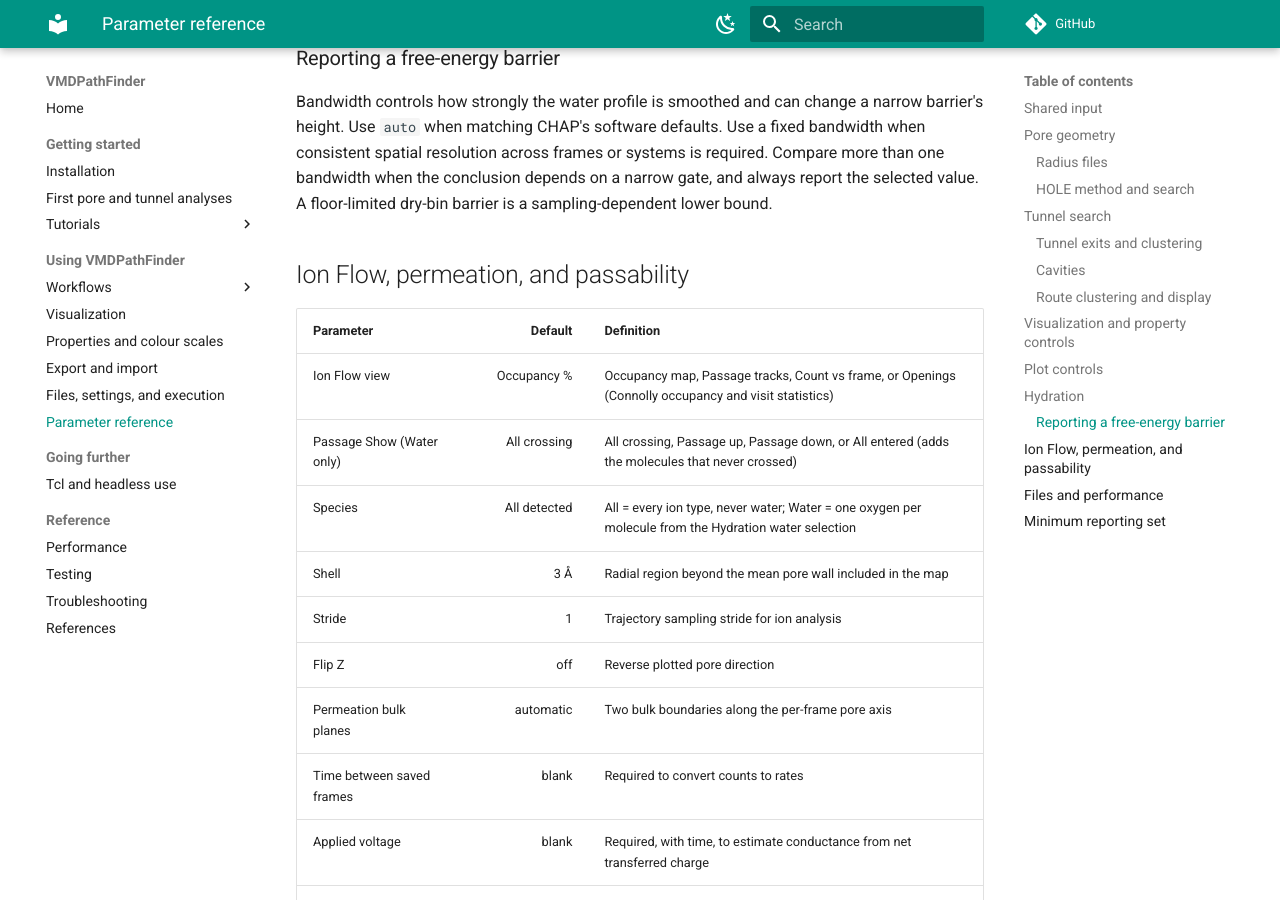
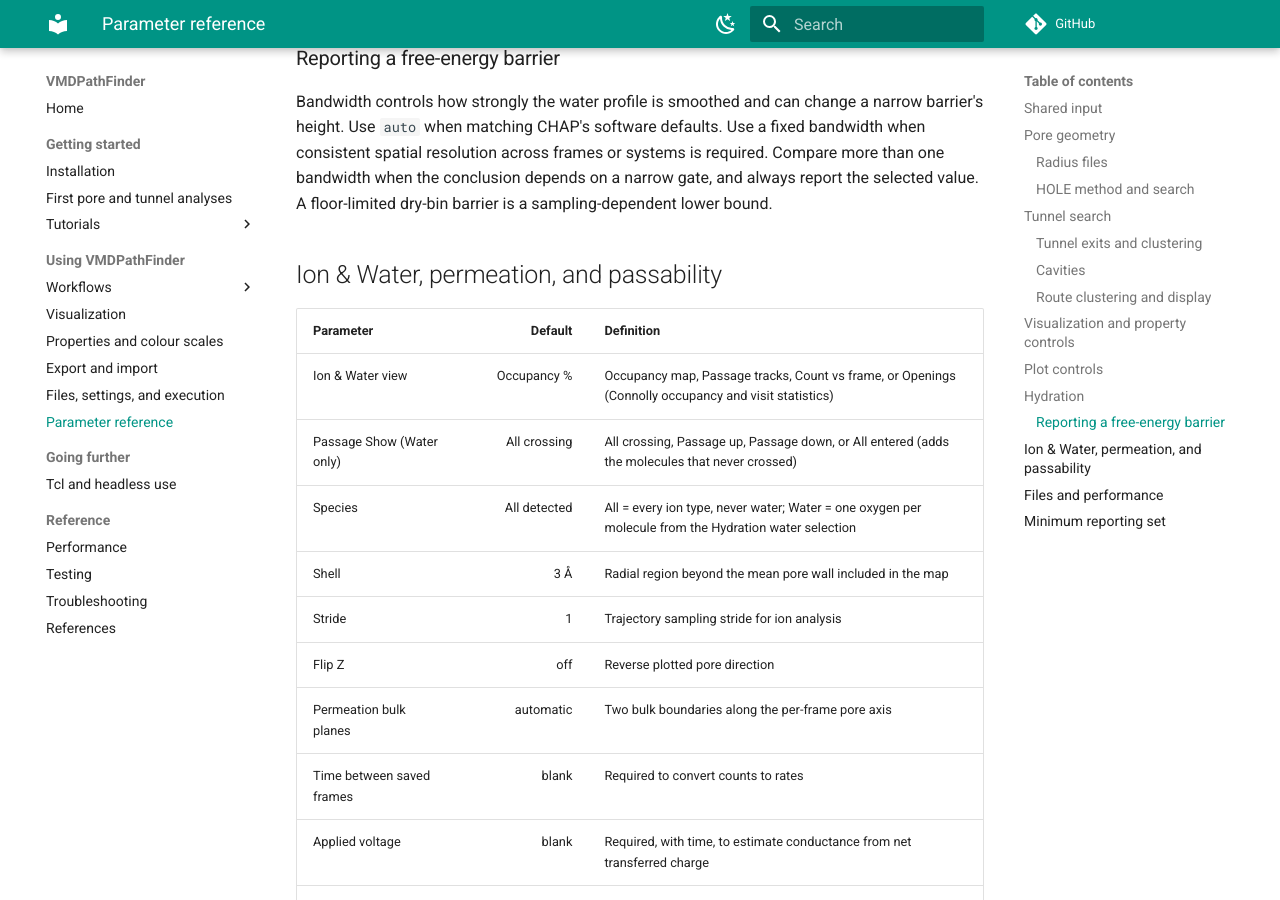
Before and after one commit to aminkvh/VMDHole, an MkDocs documentation site: the page built from docs/parameters.md, in a window 1280 px wide and 900 px high, scrolled down 8467 px. Built offline with MkDocs 1.6.1 and Material for MkDocs 9.7.7, drawn with Linux system fonts in a browser that asks for light colours; comment, search, counter and statistics services are not loaded.

```diff
--- a/docs/parameters.md
+++ b/docs/parameters.md
@@ -191,11 +191,11 @@ is required. Compare more than one bandwidth when the conclusion depends on a
 narrow gate, and always report the selected value. A floor-limited dry-bin
 barrier is a sampling-dependent lower bound.
 
-## Ion Flow, permeation, and passability
+## Ion & Water, permeation, and passability
 
 | Parameter | Default | Definition |
 |---|---:|---|
-| Ion Flow view | Occupancy % | Occupancy map, Passage tracks, Count vs frame, or Openings (Connolly occupancy and visit statistics) |
+| Ion & Water view | Occupancy % | Occupancy map, Passage tracks, Count vs frame, or Openings (Connolly occupancy and visit statistics) |
 | Passage Show (Water only) | All crossing | All crossing, Passage up, Passage down, or All entered (adds the molecules that never crossed) |
 | Species | All detected | All = every ion type, never water; Water = one oxygen per molecule from the Hydration water selection |
 | Shell | 3 Å | Radial region beyond the mean pore wall included in the map |
--- a/docs/troubleshooting.md
+++ b/docs/troubleshooting.md
@@ -46,7 +46,7 @@ stage, and output path there.
 |---|---|
 | Hydration Compute finds no water | Use a selection containing one oxygen per explicit water and verify frame/box preparation |
 | Water-derived properties are absent | Complete Hydration Compute first; **Per-frame ρ** requires per-frame hydration data |
-| Ion Flow shows no species | Verify VMD residue/element naming and that ions enter the analysed radial region |
+| Ion & Water shows no species | Verify VMD residue/element naming and that ions enter the analysed radial region |
 | Passage and permeation counts differ | Expected: passage includes near-pore entry; permeation requires a complete bulk-to-bulk crossing |
 | Permeation warning about sampling or PBC | Re-image the trajectory, use sufficiently frequent saved frames, and treat unsupported triclinic handling as unvalidated |
 
```
Also changed, not shown: README.md (+5 -0 lines), docs/images/performance_summary.png, docs/images/pore_profile_panel.png, docs/images/tunnel_panel.png.
